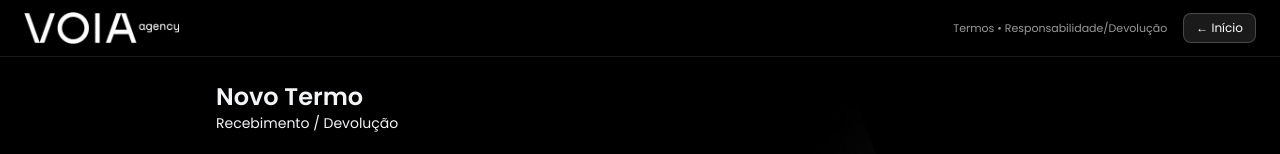
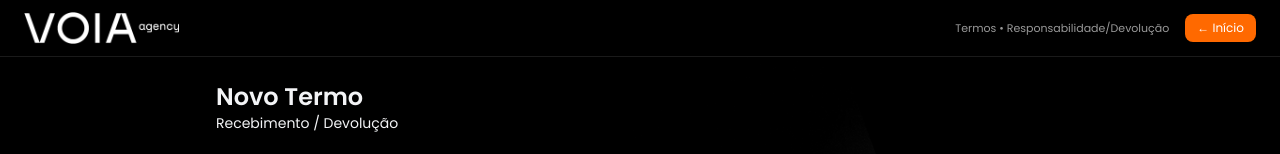
Before and after one commit to Biasiolo/gen-contrato-freelancer, a React (Vite) app: page /termos in a window 1280 px wide. Shown: the top 154 px of the page. Built offline with nearby package versions, Linux system fonts and the light colour scheme; a web font is replaced by a local one; what @react-pdf/renderer, hyphenation.pt would draw is missing.

Commit message:
initial15

```diff
--- a/src/pages/contracts/NewContract.tsx
+++ b/src/pages/contracts/NewContract.tsx
@@ -33,7 +33,7 @@ export default function NewContract() {
           <span className="text-[11px] text-white/60">Contrato • Distrato</span>
           <Link
         to="/"
-        className="text-xs px-3 py-1.5 rounded-lg bg-white/10 border border-white/20 text-white hover:bg-white/20 transition"
+        className="text-xs px-3 py-1.5 rounded-lg bg-orange-500  text-white hover:bg-white/20 transition"
       >
         ← Início
       </Link>
--- a/src/pages/termos/NewTermo.tsx
+++ b/src/pages/termos/NewTermo.tsx
@@ -34,7 +34,7 @@ export default function NewTermo() {
             <span className="text-[11px] text-white/60">Termos • Responsabilidade/Devolução</span>
             <Link
               to="/"
-              className="text-xs px-3 py-1.5 rounded-lg bg-white/10 border border-white/20 text-white hover:bg-white/20 transition"
+              className="text-xs px-3 py-1.5 rounded-lg bg-orange-500 text-white hover:bg-white/20 transition"
             >
               ← Início
             </Link>
```
